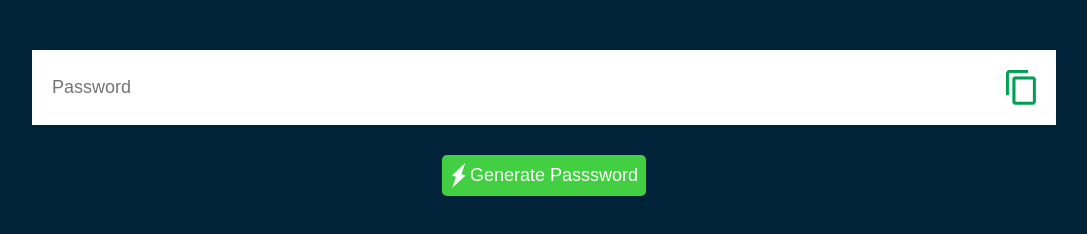
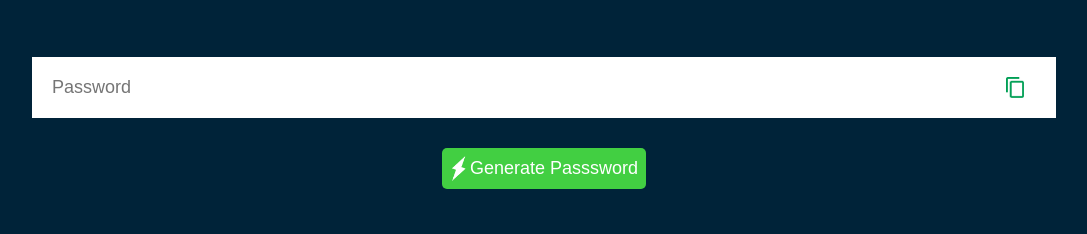
Before and after one commit to MohsinAli-2000/Random-Password-Generator, a plain HTML site: page index.html in a window 1280 px wide. Shown: the part 302-536 px from the top of the page, without its empty margins (96-1183 px from the left). Drawn offline with Linux system fonts and the light colour scheme.

Commit message:
Update style.css

```diff
--- a/style.css
+++ b/style.css
@@ -38,6 +38,7 @@ span{
 .display img{
     width: 30px;
     cursor: pointer;
+    padding-right: 12px;
 }
 .display input{
     outline: 0;
```
